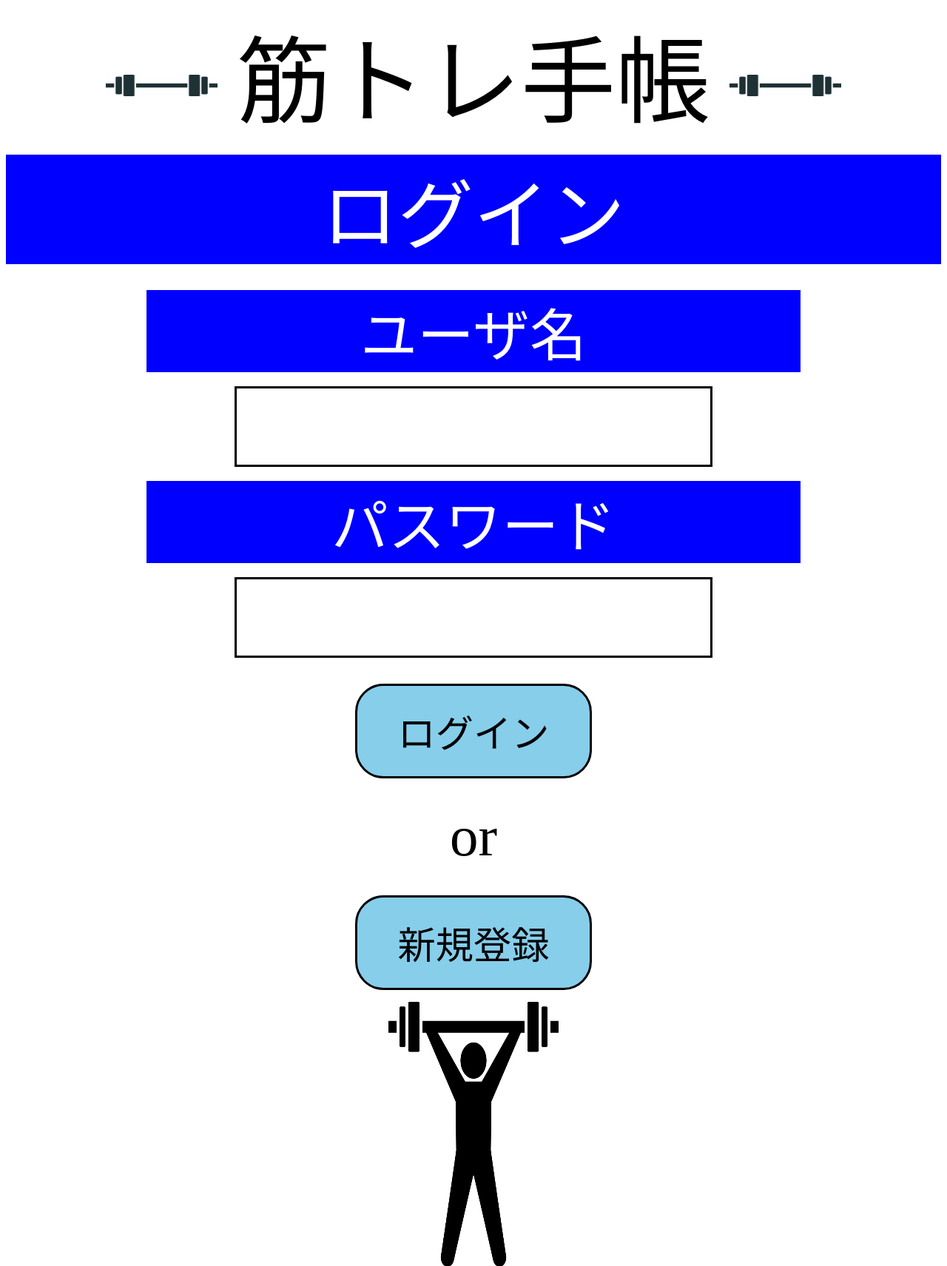
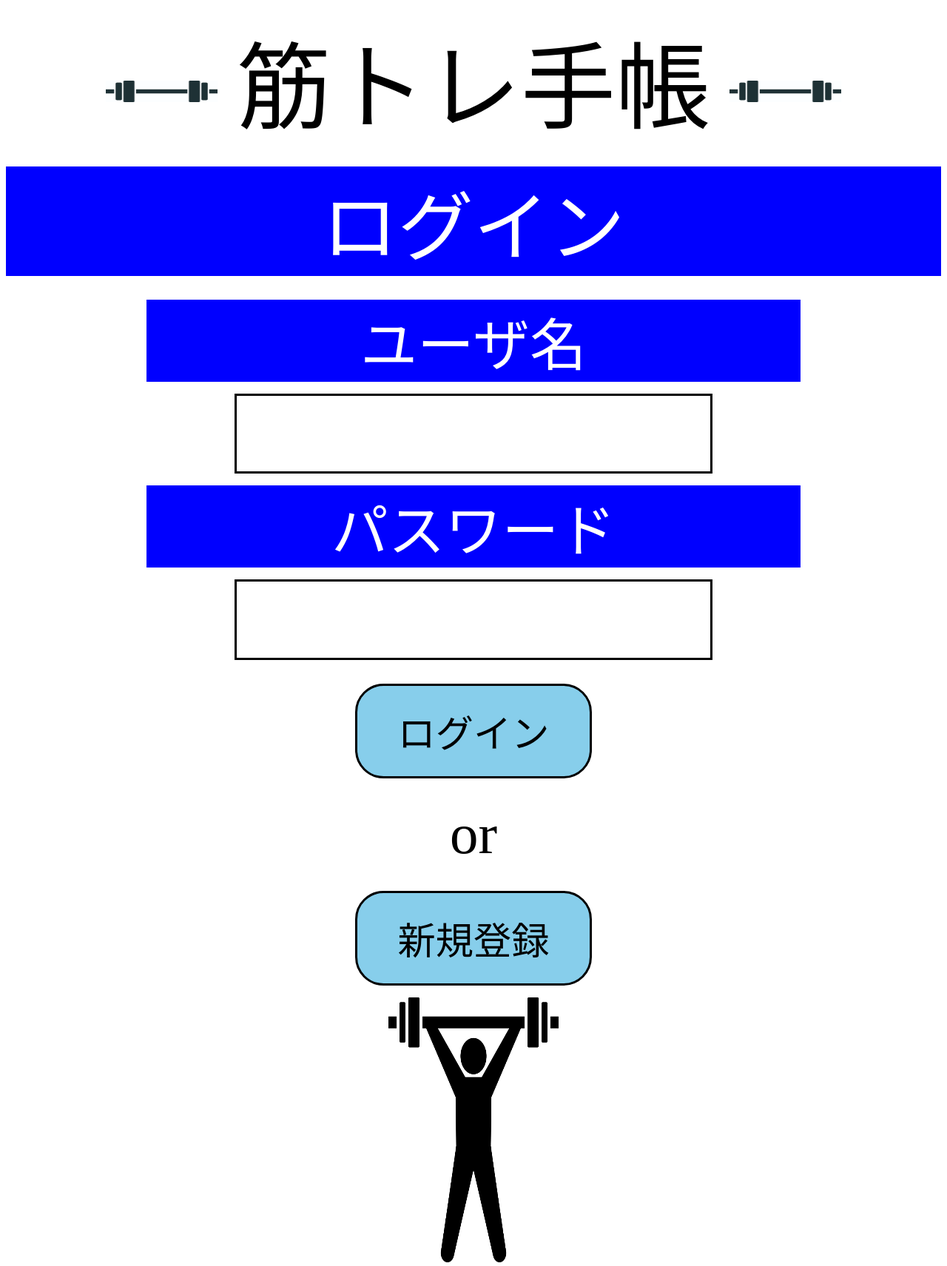
Before and after one commit to mimurayusuke/dep_test, a Django app: a page that uses templates/base.html in a window 1280 px wide. Shown: the top 1711 px of the page at 74% size. Run offline with Django 3.2, Linux system fonts and the light colour scheme; some libraries are stand-ins or nearby versions.

Commit message:
edit_magin3

```diff
--- a/weight/static/css/common.css
+++ b/weight/static/css/common.css
@@ -6,6 +6,7 @@
 .title {
     font-size: 10vw;
     text-align: center;
+    margin: 1vh 0vw;
     background: white;
     grid-column: 1 / 9;
     justify-content: center;
@@ -145,7 +146,7 @@ form {
 }
 
 p {
-    margin: 1.5vw 0vw;
+    margin: 2vh 0vw;
     width: 100%;
 }
 
--- a/weight/static/css/input.css
+++ b/weight/static/css/input.css
@@ -2,6 +2,7 @@
 .selected_menu_title {
     font-size: 6vw;
     text-align: center;
+    margin: 2vh 0vw;
     grid-column: 1 / 9;
 }
 
```
